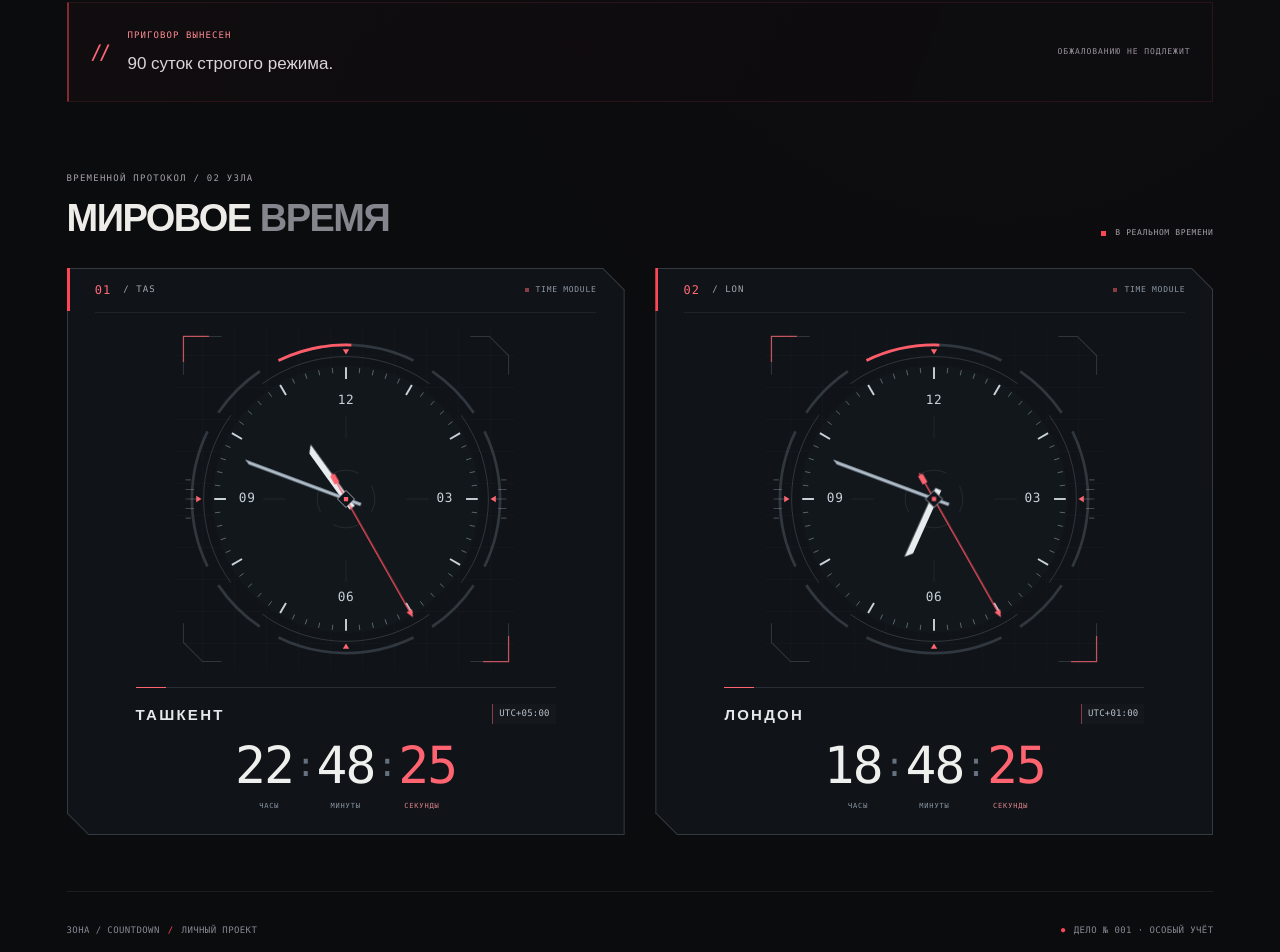
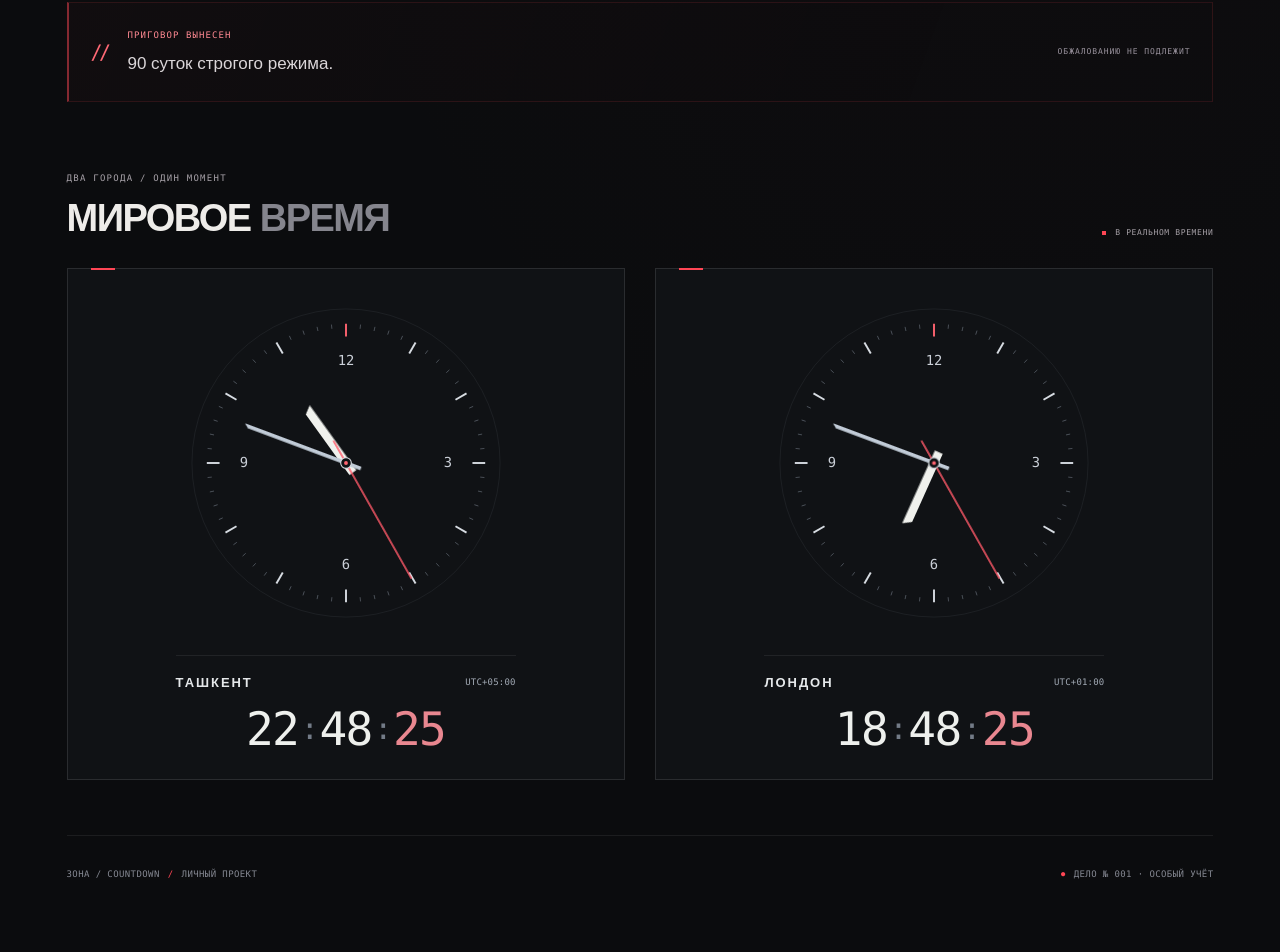
Before and after one commit to kaddd1/UNBANRTIMER, a React (Vite) app: page / in a window 1280 px wide. Shown: the part 1975-2927 px from the top of the page. After the commit the page ends 2887 px from the top, so only its background shows below. Built offline with nearby package versions, Linux system fonts and the light colour scheme.

Commit message:
Улучшил часы

```diff
--- a/src/components/WorldClocks.css
+++ b/src/components/WorldClocks.css
@@ -33,169 +33,95 @@
   font: 8px/1.6 var(--font-mono);
   letter-spacing: .08em;
 }
-.world-clocks__status i { width: 5px; height: 5px; background: #ff4655; }
+.world-clocks__status i { width: 4px; height: 4px; background: #ff4655; }
 .world-clocks__grid {
   display: grid;
   grid-template-columns: repeat(2, minmax(0, 1fr));
   gap: clamp(16px, 2.4vw, 32px);
 }
 .world-clock {
-  --module-cut: 22px;
   position: relative;
-  isolation: isolate;
   min-width: 0;
-  padding: 0 clamp(18px, 2.2vw, 32px) 24px;
-  background: #343a42;
-  clip-path: polygon(0 0, calc(100% - var(--module-cut)) 0, 100% var(--module-cut), 100% 100%, var(--module-cut) 100%, 0 calc(100% - var(--module-cut)));
-  transition: background-color .3s ease;
+  padding: 24px clamp(18px, 2.2vw, 32px);
+  border: 1px solid #ffffff1c;
+  background: #101215;
+  transition: border-color .3s ease;
 }
 .world-clock::before {
   content: '';
   position: absolute;
-  z-index: -1;
-  inset: 1px;
-  background: #101317;
-  clip-path: polygon(0 0, calc(100% - var(--module-cut) + .6px) 0, 100% calc(var(--module-cut) - .6px), 100% 100%, calc(var(--module-cut) - .6px) 100%, 0 calc(100% - var(--module-cut) + .6px));
-  pointer-events: none;
-}
-.world-clock::after {
-  content: '';
-  position: absolute;
-  top: 0;
-  left: 0;
-  width: 3px;
-  height: 43px;
+  top: -1px;
+  left: 23px;
+  width: 24px;
+  height: 2px;
   background: #ff4655;
   pointer-events: none;
 }
-.world-clock__meta {
-  display: flex;
-  align-items: center;
-  justify-content: space-between;
-  gap: 10px;
-  min-height: 45px;
-  border-bottom: 1px solid #b3c0cd16;
-  font: 9px/1.5 var(--font-mono);
-  letter-spacing: .12em;
-}
-.world-clock__node { display: inline-flex; align-items: center; gap: 12px; color: #a0a9b4; }
-.world-clock__node b { color: #ff6975; font-size: 12px; font-weight: 500; }
-.world-clock__module {
-  display: inline-flex;
-  align-items: center;
-  gap: 7px;
-  color: #8d98a5;
-  font-size: 8px;
-  letter-spacing: .09em;
-}
-.world-clock__module i { width: 4px; height: 4px; background: #ff6975; }
 .world-clock__stage {
   width: min(100%, 340px);
-  margin: 16px auto 18px;
+  margin: 0 auto 22px;
   aspect-ratio: 1;
-  background-image: linear-gradient(#afbac905 1px, transparent 1px), linear-gradient(90deg, #afbac905 1px, transparent 1px);
-  background-size: 32px 32px;
-  background-position: center;
 }
-.world-clock__face { display: block; width: 100%; height: auto; overflow: visible; fill: none; }
-.world-clock__frame { stroke: #8c9baa40; stroke-width: 1; }
-.world-clock__frame-accent { stroke: #ff6470; stroke-width: 1.2; opacity: .7; }
-.world-clock__dial-field { fill: #151a20; fill-opacity: .6; }
-.world-clock__sector-ring { stroke: #8394a3; stroke-width: 2.6; opacity: .28; }
-.world-clock__signal-arc { stroke: #ff5b69; stroke-width: 2.6; }
-.world-clock__track { stroke: #8999a9; stroke-width: .7; opacity: .32; }
-.world-clock__tick { stroke: #8b99a8; stroke-width: .8; opacity: .65; }
-.world-clock__tick--major { stroke: #d4dce3; stroke-width: 1.8; opacity: .95; }
-.world-clock__cardinal { fill: #ff6470; }
+.world-clock__face { display: block; width: 100%; height: auto; fill: none; }
+.world-clock__outline { stroke: #b1bac51c; stroke-width: .7; }
+.world-clock__tick { stroke: #8e98a6; stroke-width: .8; opacity: .5; }
+.world-clock__tick--major { stroke: #d7dce2; stroke-width: 1.8; opacity: 1; }
+.world-clock__tick--north { stroke: #ff6470; }
 .world-clock__numerals {
-  fill: #c8d0d9;
-  font: 500 12px var(--font-mono);
+  fill: #cbd0d8;
+  font: 500 13px var(--font-mono);
   text-anchor: middle;
   dominant-baseline: middle;
-  letter-spacing: .05em;
 }
-.world-clock__guides { stroke: #8b99a8; stroke-width: .6; opacity: .2; }
-.world-clock__reticle { stroke: #8b99a8; stroke-width: .6; opacity: .22; }
-.world-clock__side-scale { stroke: #8b99a8; stroke-width: 1; opacity: .4; }
 .world-clock__hand {
   transform-box: view-box;
   transform-origin: 160px 160px;
   transform: rotate(var(--current-angle));
 }
-.world-clock__hand--hour { fill: #e7ecef; animation-duration: 43200s; }
-.world-clock__hand--minute { fill: #aebdc9; animation-duration: 3600s; }
-.world-clock__hand--second { animation-duration: 60s; }
-.world-clock__second-shaft { stroke: #ff5362; stroke-width: 1.2; }
-.world-clock__second-tip, .world-clock__counterweight { fill: #ff6470; }
-.world-clock__hub { fill: #101317; stroke: #b3c1cc; stroke-width: .8; }
+.world-clock__hand--hour { fill: #f0f1ed; animation-duration: 43200s; }
+.world-clock__hand--minute { fill: #c1cbd7; animation-duration: 3600s; }
+.world-clock__hand--second { stroke: #ff5968; stroke-width: 1.4; animation-duration: 60s; }
+.world-clock__hub { fill: #101215; stroke: #d7dce2; stroke-width: 1; }
 .world-clock__pin { fill: #ff6470; }
 .world-clock__readout {
-  position: relative;
-  max-width: 420px;
+  max-width: 340px;
   margin-inline: auto;
-  padding-top: 16px;
-  border-top: 1px solid #a7b8c62b;
-}
-.world-clock__readout::before {
-  content: '';
-  position: absolute;
-  top: -1px;
-  left: 0;
-  width: 30px;
-  height: 1px;
-  background: #ff6470;
+  padding-top: 17px;
+  border-top: 1px solid #ffffff12;
 }
 .world-clock__location { display: flex; align-items: center; justify-content: space-between; gap: 8px; }
 .world-clock h3 {
   margin: 0;
   color: #e5e8ea;
-  font-size: 15px;
-  font-weight: 750;
-  line-height: 1.4;
+  font-size: 13px;
+  font-weight: 700;
+  line-height: 1.5;
   letter-spacing: .15em;
 }
 .world-clock__offset {
   flex-shrink: 0;
   margin: 0;
-  padding: 3px 6px;
-  border-left: 1px solid #ff647080;
-  background: #a7b8c608;
-  color: #b8c2cc;
+  color: #a2aab5;
   font: 9px/1.5 var(--font-mono);
   font-variant-numeric: tabular-nums;
   letter-spacing: .02em;
 }
-.world-clock__time-panel { width: max-content; margin: 15px auto 0; }
+.world-clock__time-panel { width: max-content; margin: 12px auto 0; }
 .world-clock__digital {
   display: grid;
   grid-template-columns: 2ch .65ch 2ch .65ch 2ch;
   color: #eef0ed;
-  font: 500 clamp(32px, 4vw, 54px)/1 var(--font-mono);
+  font: 500 clamp(32px, 3.6vw, 48px)/1.1 var(--font-mono);
   font-variant-numeric: tabular-nums;
   letter-spacing: -.035em;
   text-align: center;
   white-space: nowrap;
 }
-.world-clock__delimiter { align-self: center; color: #65717f; font-size: .65em; font-weight: 400; }
-.world-clock__seconds { color: #ff6470; }
-.world-clock__time-scale {
-  display: grid;
-  grid-template-columns: repeat(3, 1fr);
-  gap: 4px;
-  margin-top: 10px;
-  color: #8996a3;
-  font: 7px/1.5 var(--font-mono);
-  letter-spacing: .12em;
-  text-align: center;
-}
-.world-clock__time-scale > span:last-child { color: #db848c; }
+.world-clock__delimiter { align-self: center; color: #737b87; font-size: .65em; font-weight: 400; }
+.world-clock__seconds { color: #e98790; }
 @keyframes world-clock-sweep {
   from { transform: rotate(var(--start-angle)); }
   to { transform: rotate(calc(var(--start-angle) + 360deg)); }
-}
-@keyframes world-clock-signal {
-  0%, 100% { opacity: .5; }
-  50% { opacity: 1; }
 }
 @media (prefers-reduced-motion: no-preference) {
   .world-clock__hand {
@@ -203,11 +129,9 @@
     animation-timing-function: linear;
     animation-iteration-count: infinite;
   }
-  .world-clock__module i { animation: world-clock-signal 6s ease-in-out infinite; }
 }
 @media (hover: hover) {
-  .world-clock:hover { background-color: #68727d; }
-  .world-clock:hover .world-clock__frame-accent { opacity: 1; }
+  .world-clock:hover { border-color: #ff64704d; }
 }
 @media (prefers-reduced-motion: reduce) {
   .world-clock { transition: none; }
@@ -217,11 +141,10 @@
   .world-clocks__eyebrow { font-size: 8px; letter-spacing: .08em; }
   .world-clocks__status { font-size: 7px; }
   .world-clocks__grid { grid-template-columns: minmax(0, 1fr); gap: 18px; }
-  .world-clock { padding: 0 18px 22px; }
-  .world-clock__stage { width: min(100%, 310px); margin-block: 13px 16px; }
-  .world-clock__readout { max-width: 340px; padding-top: 14px; }
-  .world-clock__digital { font-size: clamp(30px, 10vw, 44px); }
-  .world-clock h3 { font-size: 13px; letter-spacing: .12em; }
+  .world-clock { padding: 20px 18px; }
+  .world-clock__stage { width: min(100%, 310px); margin-bottom: 18px; }
+  .world-clock__readout { max-width: 310px; padding-top: 15px; }
+  .world-clock__digital { font-size: clamp(30px, 10vw, 42px); }
+  .world-clock h3 { font-size: 12px; letter-spacing: .12em; }
   .world-clock__offset { font-size: 8px; }
-  .world-clock__time-scale { font-size: 6px; letter-spacing: .08em; }
 }
--- a/src/components/WorldClocks.tsx
+++ b/src/components/WorldClocks.tsx
@@ -4,8 +4,8 @@ import { getWorldTime } from '../lib/worldTime'
 import './WorldClocks.css'
 
 const cities = [
-  { name: 'ТАШКЕНТ', timeZone: 'Asia/Tashkent', code: 'TAS', index: '01' },
-  { name: 'ЛОНДОН', timeZone: 'Europe/London', code: 'LON', index: '02' },
+  { name: 'ТАШКЕНТ', timeZone: 'Asia/Tashkent', code: 'TAS' },
+  { name: 'ЛОНДОН', timeZone: 'Europe/London', code: 'LON' },
 ] as const
 
 type ClockAngles = ReturnType<typeof getWorldTime>['angles']
@@ -17,38 +17,25 @@ function ClockFace({ angles }: { angles: ClockAngles }) {
   return (
     <div className="world-clock__stage">
       <svg className="world-clock__face" viewBox="0 0 320 320" aria-hidden="true">
-        <path className="world-clock__frame"
-          d="M7 43V7h36 M277 7h18l18 18v18 M313 277v36h-36 M43 313H25L7 295v-18" />
-        <path className="world-clock__frame-accent" d="M7 31V7h24 M289 313h24v-24" />
-        <circle className="world-clock__dial-field" cx="160" cy="160" r="126" />
-        <circle className="world-clock__sector-ring" cx="160" cy="160" r="145"
-          pathLength="360" strokeDasharray="52 8 22 8" transform="rotate(-116 160 160)" />
-        <circle className="world-clock__signal-arc" cx="160" cy="160" r="145"
-          pathLength="360" strokeDasharray="28 332" transform="rotate(-116 160 160)" />
-        <circle className="world-clock__track" cx="160" cy="160" r="134"
-          pathLength="360" strokeDasharray="72 18" transform="rotate(-36 160 160)" />
-
+        <circle className="world-clock__outline" cx="160" cy="160" r="145" />
         {Array.from({ length: 60 }, (_, index) => (
-          <g key={index} transform={`rotate(${index * 6} 160 160)`}>
-            <line
-              className={index % 5 === 0 ? 'world-clock__tick world-clock__tick--major' : 'world-clock__tick'}
-              x1="160" y1="36" x2="160" y2={index % 5 === 0 ? '47' : '41'}
-            />
-            {index % 15 === 0 && <path className="world-clock__cardinal" d="M157 19h6l-3 5Z" />}
-          </g>
+          <line
+            key={index}
+            className={[
+              'world-clock__tick',
+              index % 5 === 0 ? 'world-clock__tick--major' : '',
+              index === 0 ? 'world-clock__tick--north' : '',
+            ].filter(Boolean).join(' ')}
+            x1="160" y1="29" x2="160" y2={index % 5 === 0 ? '41' : '33'}
+            transform={`rotate(${index * 6} 160 160)`}
+          />
         ))}
         <g className="world-clock__numerals">
-          <text x="160" y="67">12</text>
-          <text x="253" y="160">03</text>
-          <text x="160" y="253">06</text>
-          <text x="67" y="160">09</text>
+          <text x="160" y="64">12</text>
+          <text x="256" y="160">3</text>
+          <text x="160" y="256">6</text>
+          <text x="64" y="160">9</text>
         </g>
-        <path className="world-clock__guides" d="M160 82v21 M160 217v21 M82 160h21 M217 160h21" />
-        <circle className="world-clock__reticle" cx="160" cy="160" r="27"
-          pathLength="100" strokeDasharray="15 10" transform="rotate(-27 160 160)" />
-        <path className="world-clock__side-scale"
-          d="M9 142h5 M9 151h8 M9 160h11 M9 169h8 M9 178h5 M306 142h5 M303 151h8 M300 160h11 M303 169h8 M306 178h5" />
-
         {(['hour', 'minute', 'second'] as const).map((hand) => (
           <g
             key={hand}
@@ -58,17 +45,13 @@ function ClockFace({ angles }: { angles: ClockAngles }) {
               '--current-angle': `${angles[hand]}deg`,
             } as HandStyle}
           >
-            {hand === 'hour' && <path d="M157 170V105l6-6v71Z" />}
-            {hand === 'minute' && <path d="M158.5 175V63l3-5v117Z" />}
-            {hand === 'second' && <>
-              <line className="world-clock__second-shaft" x1="160" y1="188" x2="160" y2="36" />
-              <path className="world-clock__second-tip" d="m160 32 3 7h-6Z" />
-              <path className="world-clock__counterweight" d="M157.5 177h5v9h-5Z" />
-            </>}
+            {hand === 'hour' && <path d="M156 171V101l8-5v75Z" />}
+            {hand === 'minute' && <path d="M158.25 175V62l3.5-4v117Z" />}
+            {hand === 'second' && <line x1="160" y1="184" x2="160" y2="35" />}
           </g>
         ))}
-        <path className="world-clock__hub" d="m160 152 8 8-8 8-8-8Z" />
-        <path className="world-clock__pin" d="M158 158h4v4h-4Z" />
+        <circle className="world-clock__hub" cx="160" cy="160" r="5" />
+        <circle className="world-clock__pin" cx="160" cy="160" r="1.8" />
       </svg>
     </div>
   )
@@ -109,7 +92,7 @@ export const WorldClocks = memo(function WorldClocks() {
     <section className="world-clocks" aria-labelledby="world-clocks-title">
       <header className="world-clocks__header">
         <div>
-          <p className="world-clocks__eyebrow">ВРЕМЕННОЙ ПРОТОКОЛ / 02 УЗЛА</p>
+          <p className="world-clocks__eyebrow">ДВА ГОРОДА / ОДИН МОМЕНТ</p>
           <h2 id="world-clocks-title">МИРОВОЕ <span>ВРЕМЯ</span></h2>
         </div>
         <span className="world-clocks__status"><i aria-hidden="true" />В РЕАЛЬНОМ ВРЕМЕНИ</span>
@@ -119,10 +102,6 @@ export const WorldClocks = memo(function WorldClocks() {
           const time = getWorldTime(city.timeZone, clock.now)
           return (
             <article className="world-clock" key={city.timeZone} aria-labelledby={`clock-${city.code}`}>
-              <div className="world-clock__meta" aria-hidden="true">
-                <span className="world-clock__node"><b>{city.index}</b><span>/ {city.code}</span></span>
-                <span className="world-clock__module"><i />TIME MODULE</span>
-              </div>
               <ClockFace key={`${clock.revision}-${time.offset}`} angles={time.angles} />
               <div className="world-clock__readout">
                 <div className="world-clock__location">
@@ -137,9 +116,6 @@ export const WorldClocks = memo(function WorldClocks() {
                     <span className="world-clock__delimiter">:</span>
                     <span className="world-clock__seconds">{time.digital.slice(6)}</span>
                   </time>
-                  <div className="world-clock__time-scale" aria-hidden="true">
-                    <span>ЧАСЫ</span><span>МИНУТЫ</span><span>СЕКУНДЫ</span>
-                  </div>
                 </div>
               </div>
             </article>
```
